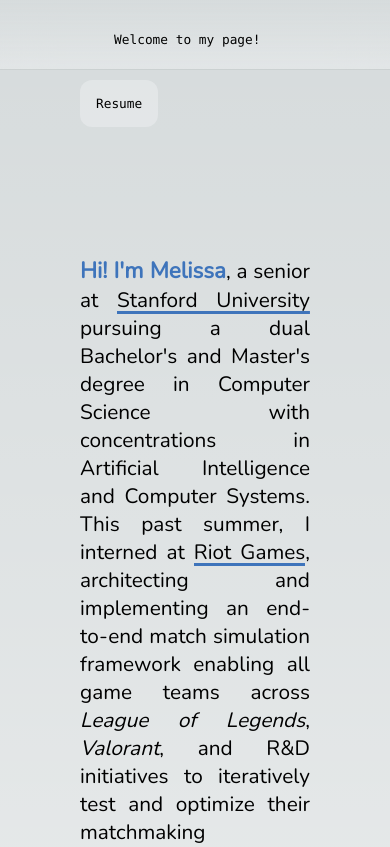
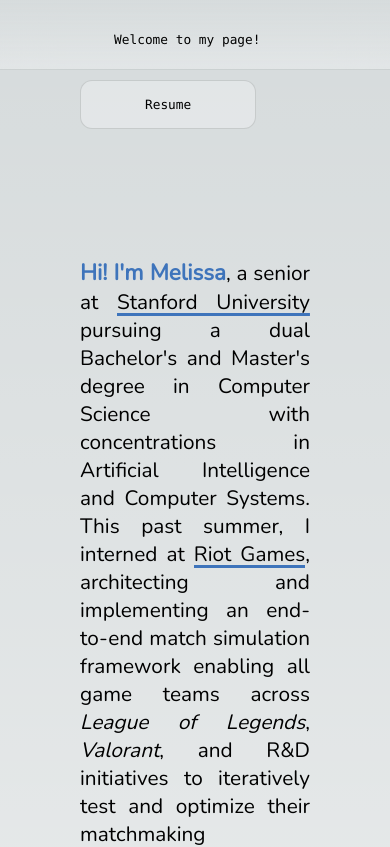
Before and after one commit to melissaflee02/melissaflee02.github.io, a Next.js app: page / in a window 390 px wide. Shown: the top 847 px of the page. Built offline with nearby package versions, Linux system fonts and the light colour scheme.

Commit message:
update bio

```diff
--- a/src/app/page.module.css
+++ b/src/app/page.module.css
@@ -41,7 +41,7 @@
   margin: 0;
   padding: 1rem 4rem;
   background-color: rgba(var(--callout-rgb), 0.5);
-  border: 1px solid rgba(var(--resume-border-rgb), 0.5);
+  border: 1px solid rgba(var(--callout-border-rgb), 0.5);
   border-radius: var(--border-radius);
 }
 
@@ -179,9 +179,9 @@
     font-size: 0.8rem;
   }
 
-  .description a {
+  /* .description a {
     padding: 1rem;
-  }
+  } */
 
   .description p,
   .description div {
```
